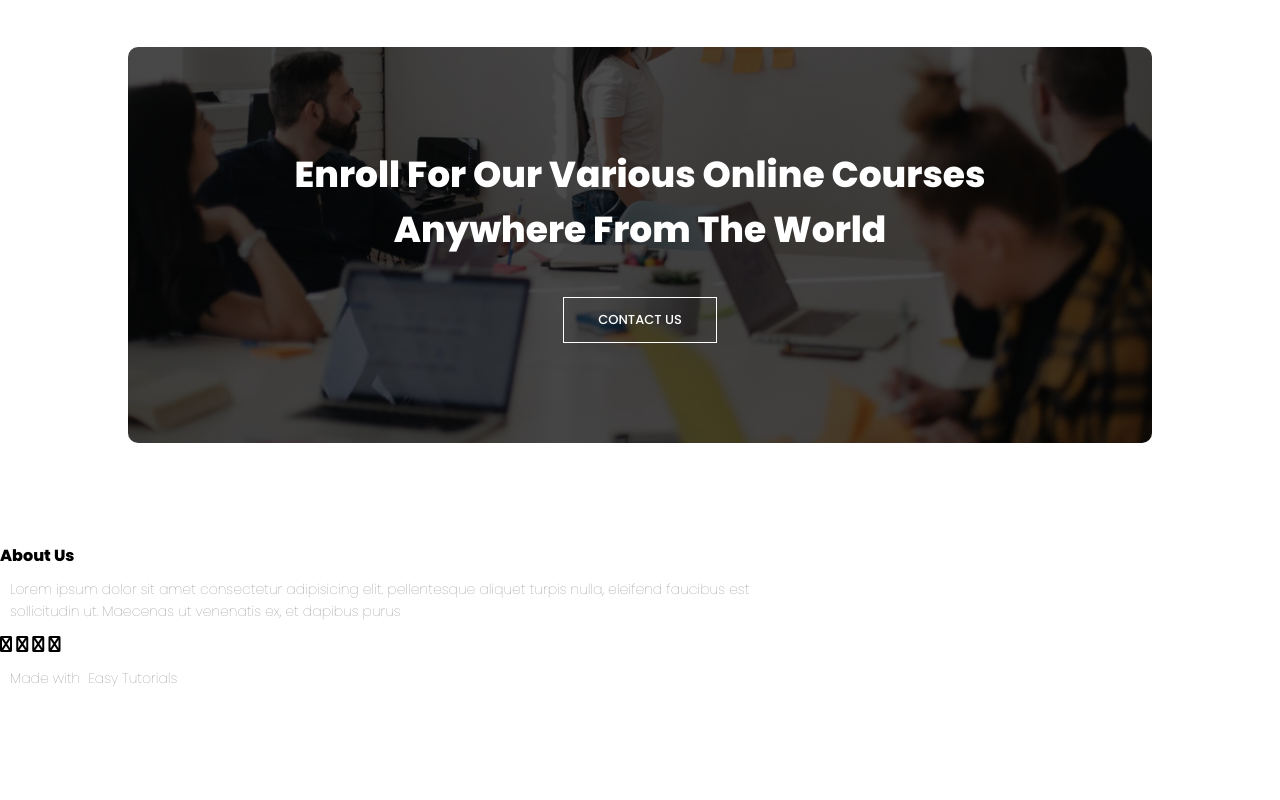
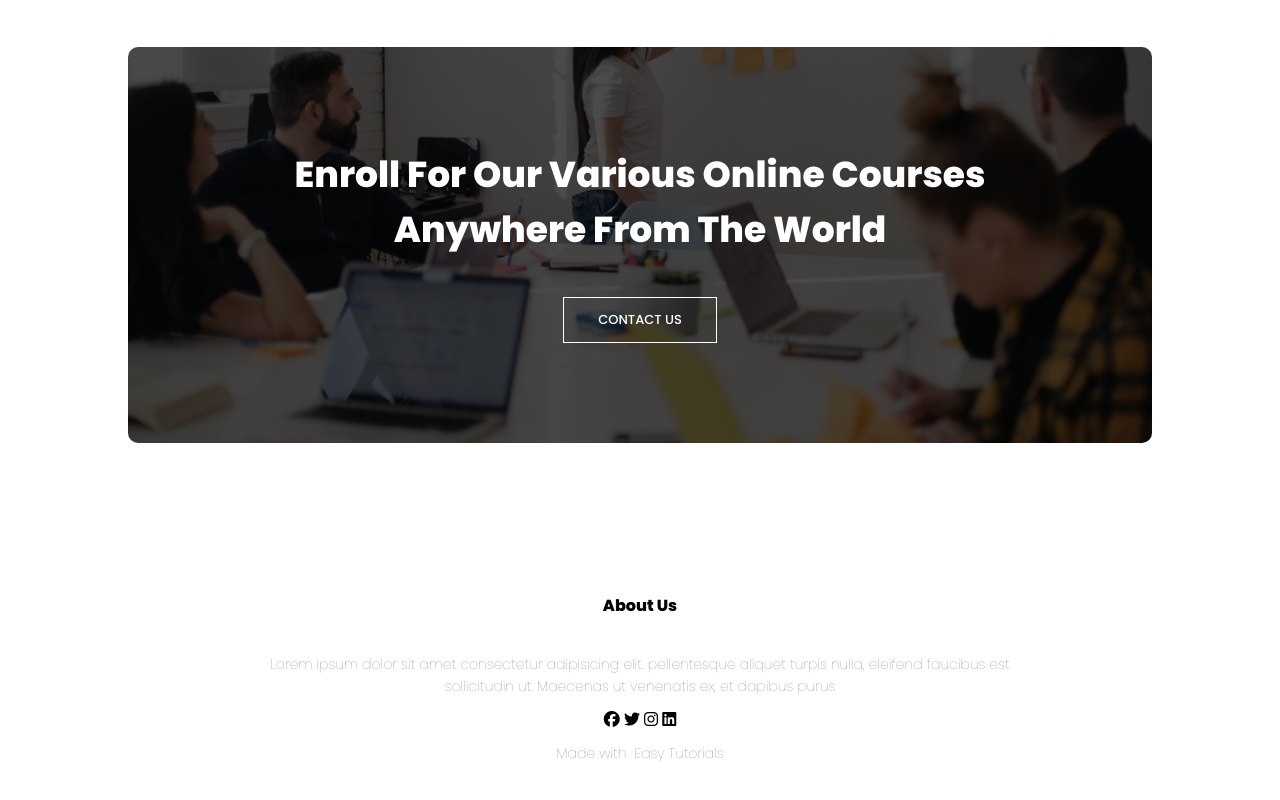
Before and after one commit to iamgowri/college-websites, a plain HTML site: page index.html in a window 1280 px wide. Shown: the part 3313-4113 px from the top of the page. Before the commit the page ends 4012 px from the top, so only its background shows below. Drawn offline with Linux system fonts and the light colour scheme; some icons are missing.

Commit message:
bug fixed

```diff
--- a/index.html
+++ b/index.html
@@ -167,14 +167,14 @@
 
 <!-- ------Footer------ -->
 
-<section class="Footer">
+<section class="footer">
     <h4>About Us</h4>
     <p>Lorem ipsum dolor sit amet consectetur adipisicing elit. pellentesque aliquet turpis nulla, eleifend faucibus est <br>sollicitudin ut. Maecenas ut venenatis ex, et dapibus purus</p>
     <div class="icons">
-        <i class="fa-solid fa-facebook"></i>
-        <i class="fa-solid fa-twitter"></i>
-        <i class="fa-solid fa-instagram"></i>
-        <i class="fa-solid fa-linkedin"></i>
+        <i class="fa-brands fa-facebook"></i>
+        <i class="fa-brands fa-twitter"></i>
+        <i class="fa-brands fa-instagram"></i>
+        <i class="fa-brands fa-linkedin"></i>
 
     </div>
     <p>Made with <i class="fa-solid fa-heart-o"></i> Easy Tutorials</p>
```
